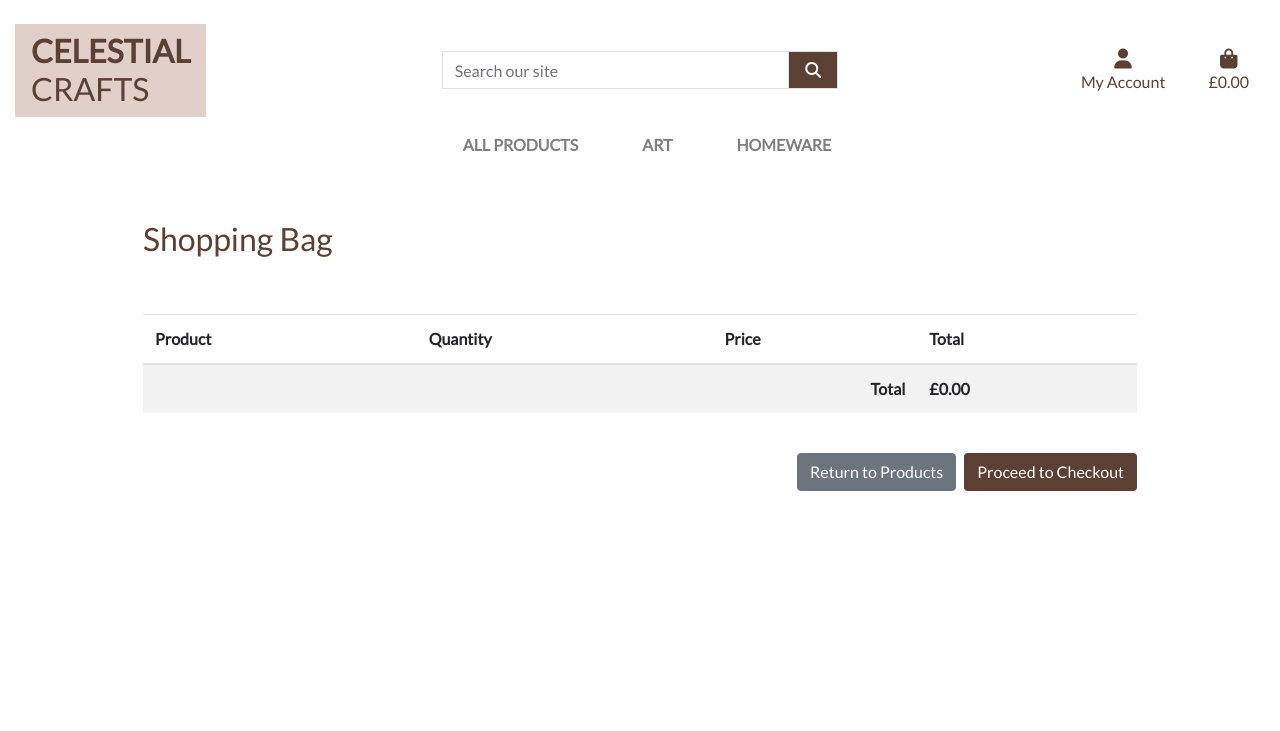
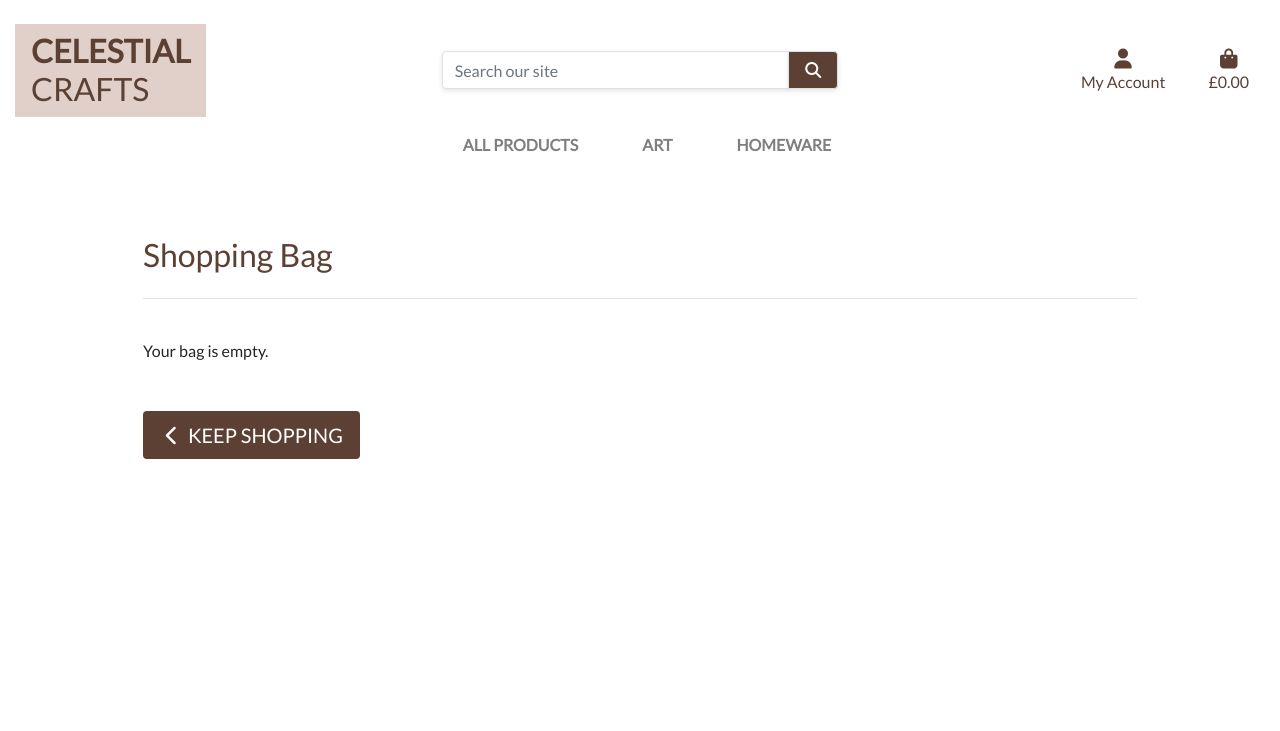
Before and after one commit to MrHraza/Celestial-Crafts, a Django app: page /bag/ in a window 1280 px wide. Shown: the top 731 px of the page. Run offline with Django 3.2, Linux system fonts and the light colour scheme; some libraries are stand-ins or nearby versions.

Commit message:
improved search bar asthetics

```diff
--- a/bag/templates/bag/bag_detail.html
+++ b/bag/templates/bag/bag_detail.html
@@ -10,12 +10,23 @@
 {% endblock %}
 
 {% block content %}
+
+<div class="container">
+    <div class="row">
+        <div class="col-12">
+            <h2 class="mb-2 mt-5 pb-2 pt-4 text-db">Shopping Bag</h2>
+            <hr>
+        </div>
+    </div>
+</div>
+
+<br>
+
 <div class="container d-flex flex-column min-vh-100">
     <div class="row">
         <div class="col">
-            <h2 class="my-5 py-2 text-db">Shopping Bag</h2>
-            {% if bag %}
-                <table class="table table-striped">
+            {% if bag|length > 0 %}
+                <table class="table">
                     <thead>
                         <tr>
                             <th scope="col">Product</th>
--- a/products/templates/products/product_list.html
+++ b/products/templates/products/product_list.html
@@ -15,7 +15,7 @@
         <div class="row justify-content-center page-title">
             <div class="col text-center my-5">
                 <hr style="width: 50%;">
-                <h2 class="display-4 logo-font text-db engraved-text letter-spacing">Products</h2>
+                <h3 class="display-4 logo-font text-db letter-spacing">Products</h3>
                 <hr style="width: 50%;">
             </div>
         </div>
--- a/static/css/base.css
+++ b/static/css/base.css
@@ -52,16 +52,6 @@ body {
     color: #a87861;
 }
 
-/* Target the active link directly */
-.dropdown-menu a.active {
-    color: #5C4033;
-  }
-
-  /* Target the link when it's focused */
-  .dropdown-menu a:focus {
-    color: #5C4033;
-  }
-
 .logo-font {
     text-transform: uppercase;
 }
@@ -94,6 +84,11 @@ body {
 .btn-db:focus {
     background: #a87861;
     color: white;
+}
+
+.btn-db1:hover {
+    background-color: #3E2B22;
+    transition: background-color 0.3s ease;
 }
 
 .text-db {
--- a/templates/base.html
+++ b/templates/base.html
@@ -45,17 +45,21 @@
 
 <header class="container-fluid fixed-top">
     <div id="topnav" class="row bg-white pt-lg-4 d-none d-lg-flex">
+        <!--home link-->
         <div class="col-12 col-lg-4 my-auto py-1 py-lg-0 text-center text-lg-left">
             <a href="{% url 'home' %}" class="nav-link main-logo-link">
                 <h2 class="logo-font text-db my-0"><strong>Celestial</strong><br> Crafts</h2>
             </a>
         </div>
+        <!--search bar-->
         <div class="col-12 col-lg-4 my-auto py-1 py-lg-0">
             <form method="GET" action="{% url 'product_list' %}">
                 <div class="input-group w-100">
-                    <input class="form-control border border-db rounded-0" type="text" name="q" placeholder="Search our site">
+                    <input class="form-control border border-db rounded-left" type="text" name="q"
+                    placeholder="Search our site" style="box-shadow: 0px 2px 5px rgba(0, 0, 0, 0.1);">
                     <div class="input-group-append">
-                        <button class="form-control btn btn-db border border-db rounded-0" type="submit">
+                        <button class="btn btn-db1 border border-db rounded-right" type="submit"
+                        style="background-color: #5C4033; color: white; box-shadow: 0px 2px 5px rgba(0, 0, 0, 0.1);">
                             <span class="icon">
                                 <i class="fas fa-search"></i>
                             </span>
@@ -64,7 +68,8 @@
                 </div>
             </form>
         </div>
-        <div class="col-12 col-lg-4 my-auto py-1 py-lg-0 menu">
+        <!--Site Management Menu-->
+        <div class="col-12 col-lg-4 my-auto py-1 py-lg-0">
             <ul class="list-inline list-unstyled text-center text-lg-right my-0">
                 <li class="list-inline-item dropdown">
                     <a class="text-db nav-link" href="#" id="user-options" data-toggle="dropdown" aria-haspopup="true" aria-expanded="false">
@@ -110,6 +115,7 @@
             </ul>
         </div>
     </div>
+    <!--Site Navigation Menu-->
     <div class="row bg-white">
         <nav class="navbar navbar-expand-lg navbar-light w-100">
             <button class="navbar-toggler" type="button" data-toggle="collapse" data-target="#main-nav" aria-controls="main-nav" aria-expanded="false" aria-label="Toggle navigation">
@@ -151,7 +157,6 @@
 {% block postloadjs %}
     <script>
         $("#copyright").text(new Date().getFullYear());
-
     </script>
 {% endblock %}
 
```
